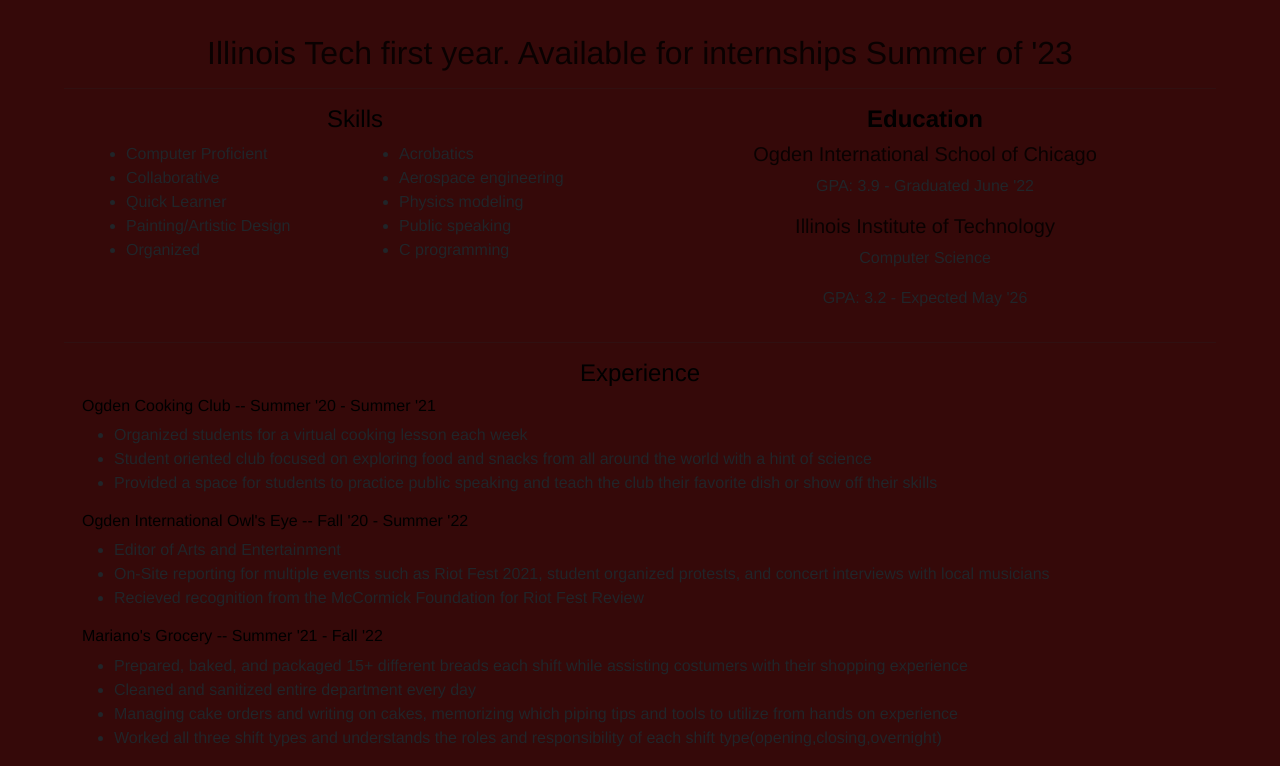
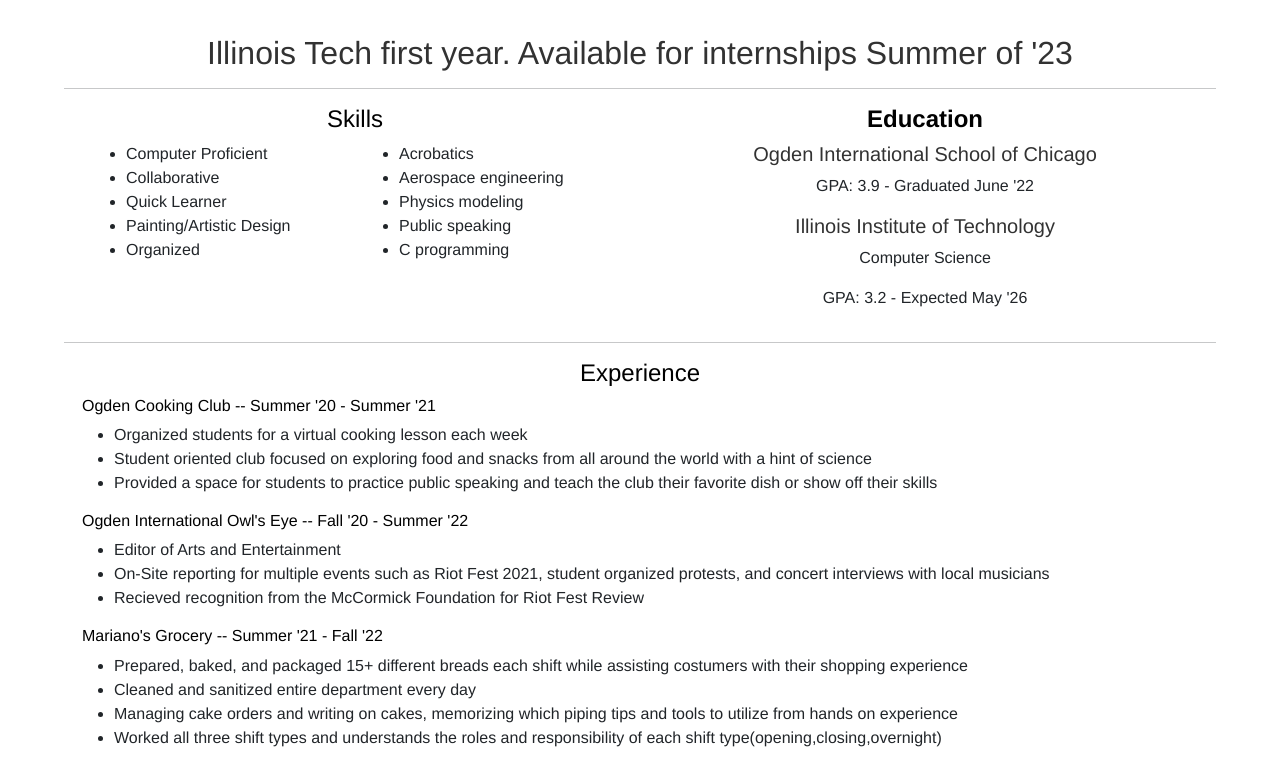
Before and after one commit to srrod19/sasha-r-resume, a plain HTML site: page index.html in a window 1280 px wide. Shown: the part 86-852 px from the top of the page. Drawn offline with nearby package versions, Linux system fonts and the light colour scheme.

Commit message:
changed background color

```diff
--- a/stylesheet.css
+++ b/stylesheet.css
@@ -1,5 +1,5 @@
 body {
-    background-color: #350909;
+    background-color: #ffffff;
     font-family: "Helvetica Neue", Helvetica, Arial, "Lucida Grande", sans-serif;
 }
 
```
